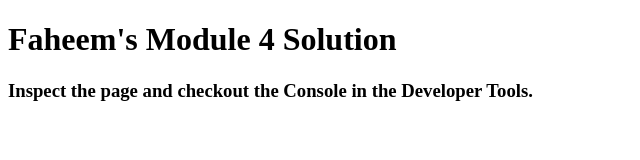
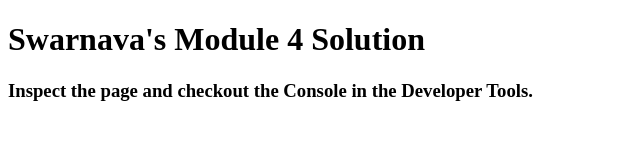
Before and after one commit to SwarnavaMukherjee/module4_solution, a plain HTML site: page index.html in a window 1280 px wide. Shown: the whole page, without its empty margins (0-640 px from the left). Drawn offline with Linux system fonts and the light colour scheme.

Commit message:
Second commit to module 4- Name

```diff
--- a/index.html
+++ b/index.html
@@ -11,7 +11,7 @@
   <script src="script.js"></script>
 </head>
 <body>
-  <h1>Faheem's Module 4 Solution</h1>
+  <h1>Swarnava's Module 4 Solution</h1>
   <h3>Inspect the page and checkout the Console in the Developer Tools.</h3>
 </body>
 </html>
```
